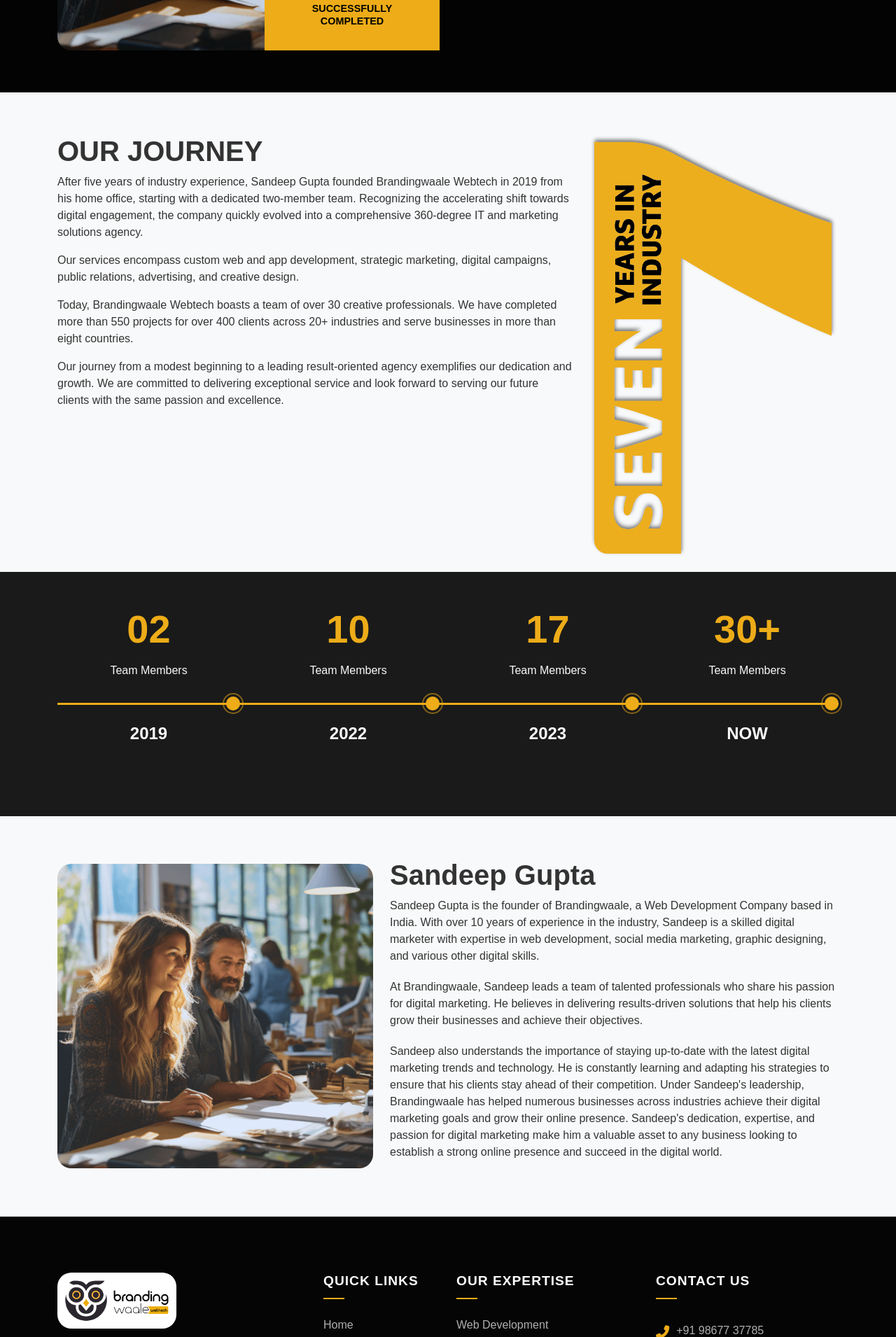
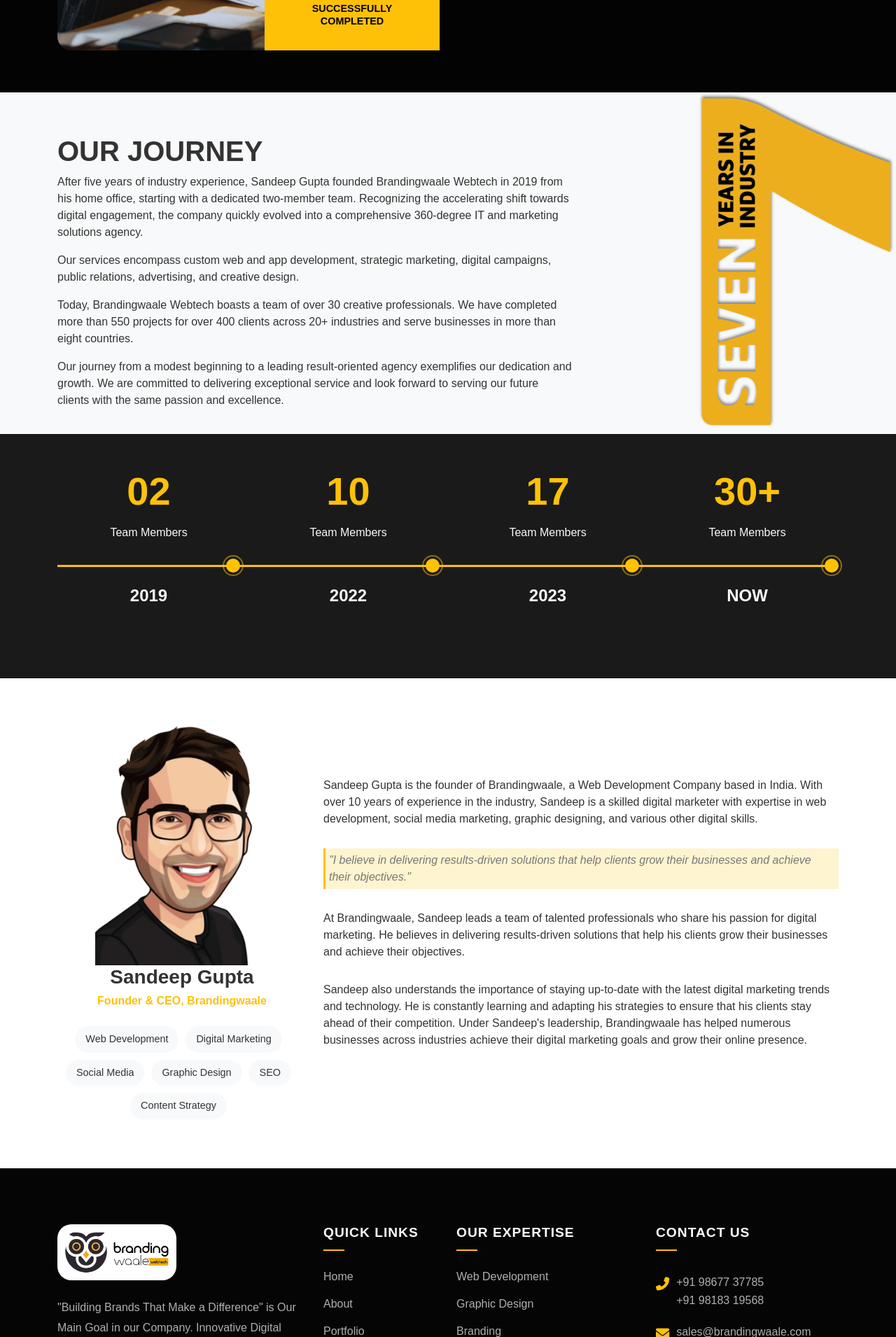
Before and after one commit to Himanshukumar2003/brandingwaale, a PHP site: page /about.html in a window 1280 px wide. Shown: the part 612-2522 px from the top of the page at 70% size. Run offline with PHP 8.4, Linux system fonts and the light colour scheme.

Commit message:
first commit

```diff
--- a/about.html
+++ b/about.html
@@ -144,7 +144,7 @@
     </section>
 
 
-    <section class="journey-section bg-light">
+    <section class="journey-section   bg-light">
         <div class="container">
             <div class="row">
                 <div class="col-lg-8">
@@ -172,7 +172,7 @@
                 </div>
 
                 <div class="col-md-4">
-                    <img src="img/seven.png" alt="" class="img-fluid" alt="seven years">
+                    <img src="img/seven.png" alt="" class="img-fluid seven-years" alt="seven years">
 
                 </div>
 
@@ -256,42 +256,56 @@
         </div>
     </section>
 
-    <section class="founder-section section bg-light">
+    <section class="founder-section section">
         <div class="container">
+
             <div class="row align-items-center">
-                <div class="col-lg-5">
-                    <img src="img/unloacking_digital.png" alt="Professional thinking" class="img-fluid founder">
+                <div class="col-lg-4 mb-5 mb-lg-0">
+                    <img src="img/founder.png" alt="Sandeep Gupta" class="founder-img">
+                    <h3 class="founder-name">Sandeep Gupta</h3>
+                    <p class="founder-title">Founder & CEO, Brandingwaale</p>
+
+                    <div class="mt-4 founder-skills">
+                        <span class="skill-item">Web Development</span>
+                        <span class="skill-item">Digital Marketing</span>
+                        <span class="skill-item">Social Media</span>
+                        <span class="skill-item">Graphic Design</span>
+                        <span class="skill-item">SEO</span>
+                        <span class="skill-item">Content Strategy</span>
+                    </div>
                 </div>
-                <div class="col-lg-7">
-                    <h1>Sandeep Gupta
-                    </h1>
-                    <p>
+
+                <div class="col-lg-8">
+                    <p class="founder-bio">
                         Sandeep Gupta is the founder of Brandingwaale, a Web Development Company based in India. With
                         over 10 years of experience in the industry, Sandeep is a skilled digital marketer with
                         expertise in web development, social media marketing, graphic designing, and various other
                         digital skills.
                     </p>
-                    <p>
+
+                    <p class="quote">
+                        "I believe in delivering results-driven solutions that help clients grow their businesses and
+                        achieve their objectives."
+                    </p>
+
+                    <p class="founder-bio">
                         At Brandingwaale, Sandeep leads a team of talented professionals who share his passion for
                         digital marketing. He believes in delivering results-driven solutions that help his clients grow
                         their businesses and achieve their objectives.
+                    </p>
 
-
-                    </p>
-                    <p>Sandeep also understands the importance of staying up-to-date with the latest digital marketing
+                    <p class="founder-bio">
+                        Sandeep also understands the importance of staying up-to-date with the latest digital marketing
                         trends and technology. He is constantly learning and adapting his strategies to ensure that his
                         clients stay ahead of their competition. Under Sandeep's leadership, Brandingwaale has helped
                         numerous businesses across industries achieve their digital marketing goals and grow their
-                        online presence. Sandeep's dedication, expertise, and passion for digital marketing make him a
-                        valuable asset to any business looking to establish a strong online presence and succeed in the
-                        digital world.
+                        online presence.
+                    </p>
 
-                    </p>
                 </div>
             </div>
         </div>
     </section>
-
 
 
     <footer class="footer-main">
--- a/css/about.css
+++ b/css/about.css
@@ -24,11 +24,7 @@
 
 
 .founder-section {
-    overflow: visible;
-}
-
-.founder {
-    border-radius: 20px;
+    overflow: hidden;
     position: relative;
 }
 
@@ -125,9 +121,94 @@
 }
 
 
+/*  */
+
+.section-title {
+    position: relative;
+    display: inline-block;
+    font-weight: 800;
+    color: #333;
+    margin-bottom: 50px;
+}
+
+.section-title::after {
+    content: '';
+    position: absolute;
+    left: 0;
+    bottom: -10px;
+    width: 50px;
+    height: 3px;
+    background: var(--accent-color);
+}
+
+.founder-img {
+    width: 100%;
+    max-height: 350px;
+    object-fit: contain;
+}
+
+.founder-name {
+    font-weight: 700;
+    color: #333;
+    margin-bottom: 5px;
+    text-align: center;
+
+}
+
+.founder-title {
+    color: var(--accent-color);
+    font-weight: 600;
+    text-align: center;
+    margin-bottom: 20px;
+}
+
+.founder-bio {
+
+    margin-bottom: 30px;
+}
+
+
+.founder-skills {
+    display: flex;
+    justify-content: center;
+    align-items: center;
+    flex-wrap: wrap;
+}
+
+.skill-item {
+    display: inline-block;
+    background: #f8f9fa;
+    cursor: pointer;
+    padding: 8px 15px;
+    border-radius: 30px;
+    margin-right: 10px;
+    margin-bottom: 10px;
+    color: #333;
+    font-size: 0.9rem;
+    transition: all 0.3s ease;
+}
+
+.skill-item:hover {
+    background: var(--highlight-color);
+    color: white;
+}
+
+.quote {
+    font-style: italic;
+    color: #777;
+    border-left: 3px solid var(--accent-color);
+    padding-left: 20px;
+    margin: 30px 0;
+    background-color: #FFF4D0;
+    padding: 5px;
+}
 
 
 
-.founder-section p {
-    margin-bottom: 20px;
+.seven-years {
+    position: absolute;
+    max-height: 480px;
+    top: 0;
+    z-index: 5s;
+    right: 0;
 }
--- a/css/index.css
+++ b/css/index.css
@@ -4,7 +4,7 @@
 
     --space-md: calc(1.25 * var(--space-unit));
     --primary-color: #f5e6d0;
-    --accent-color: #EDAC18;
+    --accent-color: #ffc107;
     --text-color: #333333;
     --highlight-color: #f5a623;
     /* --primary-color: #ffd700; */
@@ -65,7 +65,7 @@ body {
 }
 
 .nav-link-custom:hover {
-    color: var(--accent-color);
+    color: var(--highlight-color);
 }
 
 .nav-link {
@@ -2697,3 +2697,5 @@ label {
 html {
     scroll-behavior: smooth;
 }
+
+/*  */
```
Also changed, not shown: try.html (+111 -86 lines), img/founder.png (added).
